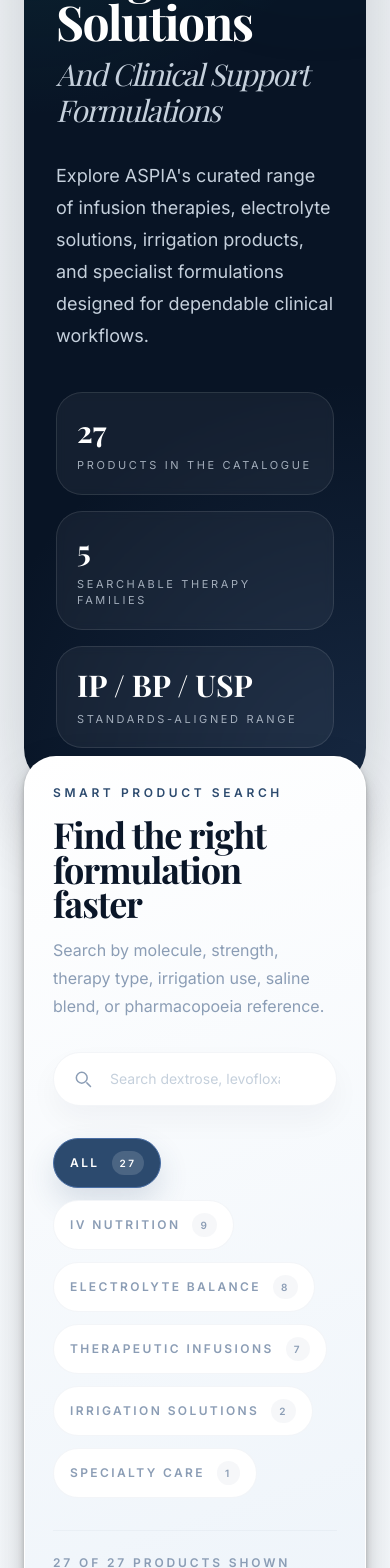
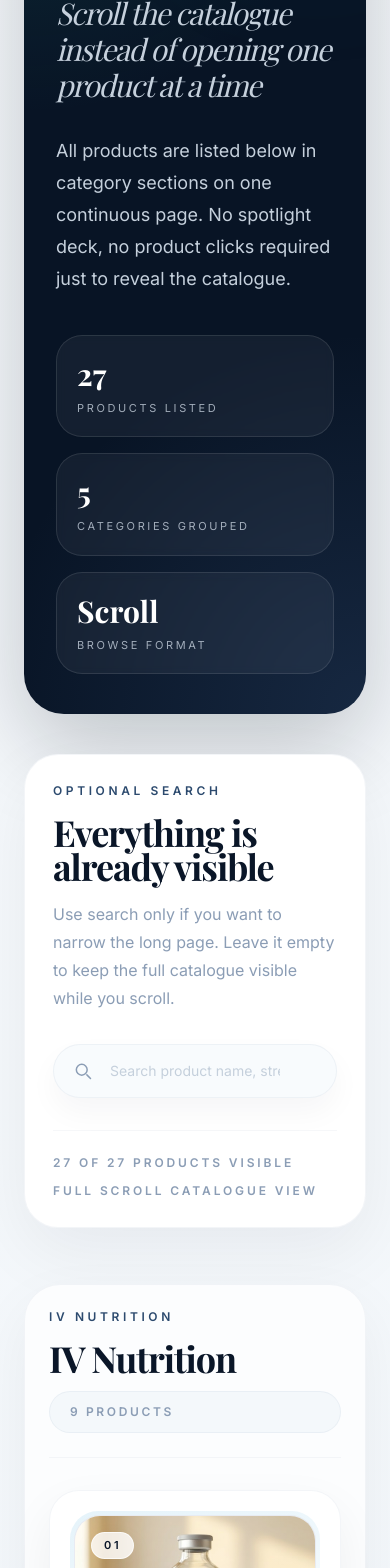
Before and after one commit to sridivyansh0511-beep/Aspia, a Next.js app: page /products in a window 390 px wide. Shown: the part 420-1988 px from the top of the page. Built offline with nearby package versions, Linux system fonts and the light colour scheme; a web font is replaced by a local one.

Commit message:
Recreate ProductsSection component with improved catalogue layout

```diff
--- a/src/components/sections/ProductsSection.jsx
+++ b/src/components/sections/ProductsSection.jsx
@@ -1,11 +1,9 @@
 'use client';
 
-import { useDeferredValue, useEffect, useRef, useState } from 'react';
+import { useDeferredValue, useLayoutEffect, useRef, useState } from 'react';
 import { gsap } from 'gsap';
-import Image from 'next/image';
 import Link from 'next/link';
 import ProductVisual from '@/components/products/ProductVisual';
-import BorderGlow from '@/components/ui/BorderGlow';
 import { PRODUCT_CATEGORIES, PRODUCTS } from '@/data/products';
 
 const TONE_ACCENTS = {
@@ -19,42 +17,20 @@
   silver: '#9BA9B7',
 };
 
-function getCategoryCount(category) {
-  if (category === 'All') {
-    return PRODUCTS.length;
-  }
+const TONE_SURFACES = {
+  aqua: 'rgba(44, 158, 214, 0.12)',
+  blue: 'rgba(66, 140, 198, 0.12)',
+  emerald: 'rgba(52, 161, 113, 0.12)',
+  amber: 'rgba(213, 154, 73, 0.13)',
+  violet: 'rgba(125, 101, 204, 0.14)',
+  rose: 'rgba(215, 93, 125, 0.12)',
+  teal: 'rgba(47, 158, 152, 0.12)',
+  silver: 'rgba(155, 169, 183, 0.14)',
+};
 
-  return PRODUCTS.filter((product) => product.category === category).length;
-}
+const CATALOG_CATEGORIES = PRODUCT_CATEGORIES.filter((category) => category !== 'All');
 
-export default function ProductsSection({ preview = false }) {
-  const sectionRef = useRef(null);
-  const [query, setQuery] = useState('');
-  const [activeCategory, setActiveCategory] = useState('All');
-  const deferredQuery = useDeferredValue(query);
-
-  useEffect(() => {
-    const tl = gsap.timeline({ delay: 0.25 });
-
-    tl.fromTo(
-      sectionRef.current.querySelectorAll('.product-item'),
-      { opacity: 0, y: 42 },
-      { opacity: 1, y: 0, duration: 0.9, stagger: 0.05, ease: 'power3.out' }
-    );
-  }, []);
-
-  const searchTerms = deferredQuery
-    .toLowerCase()
-    .split(/\s+/)
-    .filter(Boolean);
-
-  const filteredProducts = PRODUCTS.filter((product) => {
-    const matchesCategory = activeCategory === 'All' || product.category === activeCategory;
-
-    if (!matchesCategory) {
-      return false;
-    }
-
+function matchesSearch(product, searchTerms) {
   if (searchTerms.length === 0) {
     return true;
   }
@@ -70,48 +46,118 @@
     .toLowerCase();
 
   return searchTerms.every((term) => haystack.includes(term));
-  });
+}
 
-  const previewProducts = PRODUCTS.filter((product) => product.featured).slice(0, 3);
-  const productsToRender = preview ? previewProducts : filteredProducts;
+function ProductCard({ product, compact = false }) {
+  const accent = TONE_ACCENTS[product.tone] ?? TONE_ACCENTS.blue;
+  const surface = TONE_SURFACES[product.tone] ?? TONE_SURFACES.blue;
 
   return (
-    <section
-      ref={sectionRef}
-      className={preview ? 'bg-[linear-gradient(180deg,#FCFDFE,#F2F6FA)] py-28' : 'bg-[linear-gradient(180deg,#F6F9FC,#ECF2F7)] py-28'}
+    <article className="flex h-full flex-col rounded-[30px] border border-slate/10 bg-white p-5 shadow-[0_20px_50px_rgba(10,22,40,0.06)] transition-all duration-300 hover:-translate-y-1 hover:shadow-[0_26px_60px_rgba(10,22,40,0.1)]">
+      <div
+        className="rounded-[28px] p-1"
+        style={{ background: `linear-gradient(160deg, ${surface}, rgba(255,255,255,0.96))` }}
       >
-      <div className="mx-auto max-w-7xl px-6 lg:px-12">
-        <div className={`product-item ${preview ? 'mx-auto max-w-5xl text-center' : 'relative overflow-hidden rounded-[40px] bg-[#081425] px-8 py-10 text-white shadow-[0_32px_90px_rgba(4,12,24,0.22)] md:px-12 md:py-14'}`}>
-          {!preview && (
+        <ProductVisual product={product} />
+      </div>
+
+      <div className="mt-5 flex flex-wrap items-center gap-2">
+        <span
+          className="rounded-full px-4 py-2 text-[11px] font-semibold uppercase tracking-[0.22em] text-white"
+          style={{ backgroundColor: accent }}
+        >
+          {product.category}
+        </span>
+
+        <span className="rounded-full border border-slate/10 bg-[#F5F8FB] px-4 py-2 text-[11px] font-semibold uppercase tracking-[0.22em] text-slate">
+          {product.strength}
+        </span>
+      </div>
+
+      <h3 className={`mt-4 font-display font-bold leading-[1] tracking-[-0.03em] text-navy ${compact ? 'text-[1.75rem]' : 'text-[2rem]'}`}>
+        {product.name}
+      </h3>
+
+      <p className="mt-4 text-sm leading-7 text-slate">
+        {product.description}
+      </p>
+
+      <div className="mt-5 flex flex-wrap gap-2">
+        {product.tags.slice(0, compact ? 2 : 3).map((tag, index) => (
+          <span
+            key={`${product.id}-${tag}`}
+            className="rounded-full border border-slate/10 px-3 py-2 text-[11px] font-semibold uppercase tracking-[0.18em] text-slate"
+            style={{ backgroundColor: index === 0 ? surface : '#F9FBFD' }}
+          >
+            {tag}
+          </span>
+        ))}
+      </div>
+    </article>
+  );
+}
+
+function PreviewCatalogue({ featuredProducts }) {
+  return (
     <>
-              <div className="absolute inset-0 bg-[radial-gradient(circle_at_top_left,rgba(26,158,143,0.18),transparent_32%),radial-gradient(circle_at_bottom_right,rgba(74,111,165,0.22),transparent_38%)]" />
-              <div className="absolute right-[-80px] top-[-80px] h-64 w-64 rounded-full bg-[#1A9E8F]/10 blur-3xl" />
-            </>
-          )}
-
-          <div className={preview ? '' : 'relative grid gap-10 lg:grid-cols-[1.15fr_0.85fr] lg:items-end'}>
-            <div className={preview ? '' : 'max-w-4xl'}>
-              <div className={`section-label ${preview ? 'text-center' : 'text-slate-light'}`}>
-                Pharmaceutical Product Range
-              </div>
-              <h2 className={`section-title ${preview ? 'text-center' : 'text-white'}`}>
-                Sterile Infusions, Irrigation Solutions
-                <span className="mt-3 block text-3xl font-light italic text-slate-light md:text-4xl">
-                  And Clinical Support Formulations
+      <div className="product-item mx-auto max-w-4xl text-center">
+        <div className="section-label">Pharmaceutical Product Range</div>
+        <h2 className="section-title">
+          Featured Products At A Glance
+          <span className="mt-3 block text-3xl font-light italic text-slate md:text-4xl">
+            Clean preview cards instead of click-to-switch slides
           </span>
         </h2>
-              <p className={`mt-8 max-w-4xl text-lg leading-8 ${preview ? 'mx-auto text-slate' : 'text-slate-light'}`}>
-                Explore ASPIA&apos;s curated range of infusion therapies, electrolyte solutions,
-                irrigation products, and specialist formulations designed for dependable clinical workflows.
+        <p className="mx-auto mt-8 max-w-3xl text-lg leading-8 text-slate">
+          A quick look at the range. The full products page now opens as one long scrolling catalogue with all products already visible on the page.
         </p>
       </div>
 
-            {!preview && (
+      <div className="product-item mt-14 grid gap-6 md:grid-cols-2 xl:grid-cols-4">
+        {featuredProducts.map((product) => (
+          <ProductCard key={product.id} product={product} compact />
+        ))}
+      </div>
+
+      <div className="product-item mt-14 text-center">
+        <Link href="/products" className="btn-primary">
+          View Full Product Catalogue
+          <svg className="h-4 w-4" fill="none" viewBox="0 0 24 24" stroke="currentColor">
+            <path strokeLinecap="round" strokeLinejoin="round" strokeWidth={2} d="M13 5l7 7-7 7M5 12h15" />
+          </svg>
+        </Link>
+      </div>
+    </>
+  );
+}
+
+function FullCatalogue({ groupedProducts, query, setQuery, filteredProducts }) {
+  return (
+    <>
+      <div className="product-item relative overflow-hidden rounded-[40px] bg-[#081425] px-8 py-10 text-white shadow-[0_32px_90px_rgba(4,12,24,0.22)] md:px-12 md:py-14">
+        <div className="absolute inset-0 bg-[radial-gradient(circle_at_top_left,rgba(26,158,143,0.18),transparent_34%),radial-gradient(circle_at_bottom_right,rgba(74,111,165,0.22),transparent_38%)]" />
+        <div className="absolute right-[-80px] top-[-80px] h-64 w-64 rounded-full bg-[#1A9E8F]/10 blur-3xl" />
+
+        <div className="relative grid gap-10 lg:grid-cols-[1.15fr_0.85fr] lg:items-end">
+          <div className="max-w-4xl">
+            <div className="section-label text-slate-light">Full Product Catalogue</div>
+            <h2 className="section-title text-white">
+              Every Product On The Page
+              <span className="mt-3 block text-3xl font-light italic text-slate-light md:text-4xl">
+                Scroll the catalogue instead of opening one product at a time
+              </span>
+            </h2>
+
+            <p className="mt-8 max-w-3xl text-lg leading-8 text-slate-light">
+              All products are listed below in category sections on one continuous page. No spotlight deck, no product clicks required just to reveal the catalogue.
+            </p>
+          </div>
+
           <div className="grid gap-4 sm:grid-cols-3 lg:grid-cols-1">
             {[
-                  ['27', 'Products in the catalogue'],
-                  ['5', 'Searchable therapy families'],
-                  ['IP / BP / USP', 'Standards-aligned range'],
+              [String(PRODUCTS.length), 'Products listed'],
+              [String(CATALOG_CATEGORIES.length), 'Categories grouped'],
+              ['Scroll', 'Browse format'],
             ].map(([value, label]) => (
               <div key={label} className="rounded-[26px] border border-white/10 bg-white/[0.05] px-5 py-5 backdrop-blur-sm">
                 <div className="font-display text-3xl font-bold text-white">{value}</div>
@@ -121,78 +167,20 @@
               </div>
             ))}
           </div>
-            )}
         </div>
       </div>
 
-        {preview && (
-          <div className="product-item mt-12 grid gap-5 lg:grid-cols-[0.95fr_1.05fr]">
-            <div className="panel-light overflow-hidden px-0 py-0">
-              <div className="grid md:grid-cols-[0.95fr_1.05fr]">
-                <div className="relative min-h-[280px]">
-                  <Image
-                    src="/facility/quality-lab.png"
-                    alt="Aspia quality laboratory"
-                    fill
-                    className="object-cover"
-                    sizes="(min-width: 1024px) 30vw, 100vw"
-                  />
-                </div>
-                <div className="flex flex-col justify-center px-6 py-7">
-                  <div className="text-xs font-semibold uppercase tracking-[0.28em] text-steel">
-                    Quality Support
-                  </div>
-                  <h3 className="mt-4 font-display text-3xl font-bold leading-tight text-navy">
-                    Every product range is backed by lab-led discipline
-                  </h3>
-                  <p className="mt-4 text-sm leading-7 text-slate">
-                    Our catalogue is supported by a facility environment focused on testing,
-                    validation, and dependable batch confidence.
-                  </p>
-                </div>
-              </div>
-            </div>
-
-            <div className="grid gap-5 md:grid-cols-3 lg:grid-cols-1 xl:grid-cols-3">
-              {[
-                ['27', 'Showcase-ready products'],
-                ['5', 'Searchable therapy categories'],
-                ['IP / BP / USP', 'Pharmacopoeia-led range'],
-              ].map(([value, label]) => (
-                <div key={label} className="panel-light px-6 py-7 text-center">
-                  <div className="font-display text-4xl font-bold text-navy">{value}</div>
-                  <div className="mt-3 text-xs uppercase tracking-[0.24em] text-slate">{label}</div>
-                </div>
-              ))}
-            </div>
-          </div>
-        )}
-
-        {!preview && (
-          <BorderGlow
-            className="product-item relative z-10 -mt-8"
-            backgroundColor="#ffffff"
-            borderRadius={32}
-            glowRadius={26}
-            glowColor="205 74 78"
-            glowIntensity={0.8}
-            edgeSensitivity={34}
-            coneSpread={22}
-            animated
-            fillOpacity={0.3}
-            colors={['#428CC6', '#2F9E98', '#D59A49']}
-          >
-            <div className="relative rounded-[32px] bg-[linear-gradient(160deg,#FFFFFF,#EEF4FA)] p-7 sm:p-8">
+      <div className="product-item mt-10 rounded-[34px] border border-slate/10 bg-white p-7 shadow-[0_24px_70px_rgba(10,22,40,0.06)] sm:p-8">
         <div className="flex flex-col gap-8 lg:flex-row lg:items-end lg:justify-between">
-                <div className="max-w-xl">
+          <div className="max-w-2xl">
             <div className="text-xs font-semibold uppercase tracking-[0.3em] text-steel">
-                    Smart Product Search
+              Optional Search
             </div>
             <h3 className="mt-4 font-display text-4xl font-bold leading-[0.95] tracking-[-0.03em] text-navy">
-                    Find the right formulation faster
+              Everything is already visible
             </h3>
             <p className="mt-4 text-base leading-7 text-slate">
-                    Search by molecule, strength, therapy type, irrigation use, saline blend, or pharmacopoeia reference.
+              Use search only if you want to narrow the long page. Leave it empty to keep the full catalogue visible while you scroll.
             </p>
           </div>
 
@@ -206,23 +194,21 @@
               >
                 <path strokeLinecap="round" strokeLinejoin="round" strokeWidth={1.8} d="m21 21-4.35-4.35M17 10.5A6.5 6.5 0 1 1 4 10.5a6.5 6.5 0 0 1 13 0Z" />
               </svg>
+
               <input
                 type="text"
                 value={query}
                 onChange={(event) => setQuery(event.target.value)}
-                      placeholder="Search dextrose, levofloxacin, irrigation, 0.9%, U.S.P..."
-                      className="w-full rounded-full border border-slate/10 bg-white px-14 py-4 text-sm text-navy shadow-[0_14px_30px_rgba(15,23,42,0.04)] outline-none transition-all duration-300 placeholder:text-slate-light focus:border-steel-light focus:shadow-[0_18px_36px_rgba(44,74,110,0.12)]"
+                placeholder="Search product name, strength, category, or tag..."
+                className="w-full rounded-full border border-slate/10 bg-[#F8FBFD] px-14 py-4 text-sm text-navy shadow-[0_14px_30px_rgba(15,23,42,0.04)] outline-none transition-all duration-300 placeholder:text-slate-light focus:border-steel-light focus:bg-white focus:shadow-[0_18px_36px_rgba(44,74,110,0.12)]"
               />
             </div>
 
-                  {(query || activeCategory !== 'All') && (
+            {query && (
               <div className="mt-4 flex justify-end">
                 <button
                   type="button"
-                        onClick={() => {
-                          setQuery('');
-                          setActiveCategory('All');
-                        }}
+                  onClick={() => setQuery('')}
                   className="text-xs font-semibold uppercase tracking-[0.24em] text-steel transition-colors hover:text-navy"
                 >
                   Clear Search
@@ -232,146 +218,114 @@
           </div>
         </div>
 
-              <div className="mt-8 flex flex-wrap gap-3">
-                {PRODUCT_CATEGORIES.map((category) => {
-                  const isActive = activeCategory === category;
-
-                  return (
-                    <button
-                      key={category}
-                      type="button"
-                      onClick={() => setActiveCategory(category)}
-                      className={`inline-flex items-center gap-3 rounded-full border px-4 py-3 text-xs font-semibold uppercase tracking-[0.2em] transition-all duration-300 ${
-                        isActive
-                          ? 'border-steel-light bg-steel text-white shadow-[0_14px_30px_rgba(44,74,110,0.16)]'
-                          : 'border-slate/10 bg-white text-slate hover:border-steel-light/40 hover:text-navy'
-                      }`}
-                    >
-                      <span>{category}</span>
-                      <span className={`rounded-full px-2 py-1 text-[10px] ${isActive ? 'bg-white/15 text-white' : 'bg-slate/[0.08] text-slate'}`}>
-                        {getCategoryCount(category)}
-                      </span>
-                    </button>
-                  );
-                })}
-              </div>
-
         <div className="mt-8 flex flex-col gap-3 border-t border-slate/[0.08] pt-6 text-xs font-semibold uppercase tracking-[0.24em] text-slate sm:flex-row sm:items-center sm:justify-between">
-                <span>{filteredProducts.length} of {PRODUCTS.length} products shown</span>
-                <span>{activeCategory === 'All' ? 'Entire product catalogue' : activeCategory}</span>
-              </div>
-            </div>
-          </BorderGlow>
-        )}
-
-        {!preview && (
-          <div className="product-item mt-14 flex flex-col gap-3 sm:flex-row sm:items-end sm:justify-between">
-            <div>
-              <div className="section-label">Full Catalogue</div>
-              <h3 className="font-display text-5xl font-bold leading-[0.95] tracking-[-0.03em] text-navy">
-                Browse All Products
-              </h3>
-            </div>
-            <p className="max-w-2xl text-base leading-7 text-slate">
-              Every formulation is presented in a premium showcase layout with cleaner detail hierarchy and faster scanning.
-            </p>
-          </div>
-        )}
-
-        <div className={`mt-12 grid gap-8 md:grid-cols-2 xl:grid-cols-3 ${preview ? '' : '2xl:grid-cols-4'}`}>
-          {productsToRender.map((product) => (
-            <article key={product.id} className="product-item group">
-              <div className="flex h-full flex-col overflow-hidden rounded-[32px] border border-slate/10 bg-white shadow-[0_20px_50px_rgba(15,23,42,0.06)] transition-all duration-300 hover:-translate-y-2 hover:shadow-[0_28px_66px_rgba(15,23,42,0.12)]">
-                <div className="relative p-5">
-                  <div
-                    className="absolute inset-x-5 top-5 h-1 rounded-full opacity-80"
-                    style={{ backgroundColor: TONE_ACCENTS[product.tone] ?? '#2C9ED6' }}
-                  />
-                  <ProductVisual product={product} />
-                </div>
-
-                <div className="flex flex-1 flex-col border-t border-slate/[0.08] px-6 pb-6 pt-5">
-                  <div className="flex items-start justify-between gap-5">
-                    <div className="text-[11px] font-semibold uppercase tracking-[0.28em] text-steel">
-                      {product.category}
-                    </div>
-                    <div className="rounded-full border border-slate/10 bg-[#F7FAFC] px-3 py-1 text-[11px] font-semibold uppercase tracking-[0.24em] text-slate">
-                      {product.id}
+          <span>{filteredProducts.length} of {PRODUCTS.length} products visible</span>
+          <span>{query ? 'Filtered catalogue view' : 'Full scroll catalogue view'}</span>
         </div>
       </div>
 
-                  <h3 className="mt-4 font-display text-[1.65rem] font-bold leading-[1.05] tracking-[-0.02em] text-navy">
-                    {product.name}
+      {filteredProducts.length === 0 ? (
+        <div className="product-item panel-light mt-10 px-8 py-12 text-center">
+          <div className="font-display text-3xl font-bold text-navy">No products matched your search</div>
+          <p className="mx-auto mt-4 max-w-2xl text-base leading-7 text-slate">
+            Try another molecule name, concentration, or category term to bring products back into the scroll view.
+          </p>
+        </div>
+      ) : (
+        <div className="mt-14 space-y-12">
+          {groupedProducts.map(({ category, products }) => (
+            <section
+              key={category}
+              className="product-item rounded-[36px] border border-slate/10 bg-white/75 p-6 shadow-[0_22px_60px_rgba(10,22,40,0.05)] backdrop-blur-sm sm:p-8"
+            >
+              <div className="flex flex-col gap-4 border-b border-slate/[0.08] pb-6 sm:flex-row sm:items-end sm:justify-between">
+                <div>
+                  <div className="section-label">{category}</div>
+                  <h3 className="font-display text-4xl font-bold leading-[0.96] tracking-[-0.03em] text-navy">
+                    {category}
                   </h3>
-
-                  <p className="mt-4 text-sm leading-7 text-slate">
-                    {product.description}
-                  </p>
-
-                  <div className="mt-6 flex flex-wrap gap-2">
-                    {[product.strength, ...product.tags].slice(0, 3).map((chip, index) => (
-                      <span
-                        key={`${chip}-${index}`}
-                        className="rounded-full border border-slate/10 bg-[#F5F8FB] px-3 py-2 text-[11px] font-semibold uppercase tracking-[0.18em] text-slate"
-                      >
-                        {chip}
-                      </span>
-                    ))}
                 </div>
 
-                  <div className="mt-auto flex items-center justify-between gap-4 pt-8">
-                    <div className="flex items-center gap-3">
-                      <span
-                        className="h-2.5 w-2.5 rounded-full"
-                        style={{ backgroundColor: TONE_ACCENTS[product.tone] ?? '#2C9ED6' }}
-                      />
-                      <div className="text-[11px] font-semibold uppercase tracking-[0.24em] text-slate-light">
-                        Sterile showcase
+                <div className="rounded-full border border-slate/10 bg-[#F4F8FB] px-5 py-3 text-xs font-semibold uppercase tracking-[0.22em] text-slate">
+                  {products.length} product{products.length === 1 ? '' : 's'}
                 </div>
               </div>
 
-                    <Link
-                      href="/contact"
-                      className="inline-flex items-center gap-2 text-xs font-semibold uppercase tracking-[0.22em] text-steel transition-colors hover:text-navy"
-                    >
-                      Request Details
-                      <svg className="h-4 w-4" fill="none" viewBox="0 0 24 24" stroke="currentColor">
-                        <path strokeLinecap="round" strokeLinejoin="round" strokeWidth={2} d="M17 8l4 4m0 0-4-4m4 4-4-4" />
-                      </svg>
-                    </Link>
-                  </div>
-                </div>
-              </div>
-            </article>
+              <div className="mt-8 grid gap-6 md:grid-cols-2 xl:grid-cols-3">
+                {products.map((product) => (
+                  <ProductCard key={product.id} product={product} />
                 ))}
               </div>
-
-        {!preview && filteredProducts.length === 0 && (
-          <div className="product-item panel-light mt-10 px-8 py-12 text-center">
-            <div className="font-display text-3xl font-bold text-navy">No products matched your search</div>
-            <p className="mx-auto mt-4 max-w-2xl text-base leading-7 text-slate">
-              Try another molecule name, concentration, or category filter to explore the full catalogue again.
-            </p>
+            </section>
+          ))}
         </div>
       )}
 
       <div className="product-item mt-16 text-center">
-          {preview ? (
-            <Link href="/products" className="btn-primary">
-              View Full Product Catalogue
-              <svg className="w-4 h-4" fill="none" viewBox="0 0 24 24" stroke="currentColor">
-                <path strokeLinecap="round" strokeLinejoin="round" strokeWidth={2} d="M17 8l4 4m0 0-4-4m4 4-4-4" />
+        <Link href="/contact" className="btn-primary">
+          Request Quote
+          <svg className="h-4 w-4" fill="none" viewBox="0 0 24 24" stroke="currentColor">
+            <path strokeLinecap="round" strokeLinejoin="round" strokeWidth={2} d="M13 5l7 7-7 7M5 12h15" />
           </svg>
         </Link>
+      </div>
+    </>
+  );
+}
+
+export default function ProductsSection({ preview = false }) {
+  const sectionRef = useRef(null);
+  const [query, setQuery] = useState('');
+  const deferredQuery = useDeferredValue(query);
+  const featuredProducts = PRODUCTS.filter((product) => product.featured).slice(0, 4);
+
+  const searchTerms = deferredQuery
+    .toLowerCase()
+    .split(/\s+/)
+    .filter(Boolean);
+
+  const filteredProducts = PRODUCTS.filter((product) => matchesSearch(product, searchTerms));
+  const groupedProducts = CATALOG_CATEGORIES
+    .map((category) => ({
+      category,
+      products: filteredProducts.filter((product) => product.category === category),
+    }))
+    .filter(({ products }) => products.length > 0);
+
+  useLayoutEffect(() => {
+    if (!sectionRef.current) {
+      return undefined;
+    }
+
+    const ctx = gsap.context(() => {
+      const items = sectionRef.current.querySelectorAll('.product-item');
+
+      gsap.fromTo(
+        items,
+        { opacity: 0, y: 36 },
+        { opacity: 1, y: 0, duration: 0.85, stagger: 0.07, ease: 'power3.out', delay: 0.12 }
+      );
+    }, sectionRef);
+
+    return () => ctx.revert();
+  }, [preview, filteredProducts.length]);
+
+  return (
+    <section
+      ref={sectionRef}
+      className={preview ? 'bg-[linear-gradient(180deg,#FCFDFE,#F2F6FA)] py-28' : 'bg-[linear-gradient(180deg,#F6F9FC,#ECF2F7_32%,#F8FBFD)] py-28'}
+    >
+      <div className="mx-auto max-w-7xl px-6 lg:px-12">
+        {preview ? (
+          <PreviewCatalogue featuredProducts={featuredProducts} />
         ) : (
-            <Link href="/contact" className="btn-primary">
-              Request Quote
-              <svg className="w-4 h-4" fill="none" viewBox="0 0 24 24" stroke="currentColor">
-                <path strokeLinecap="round" strokeLinejoin="round" strokeWidth={2} d="M17 8l4 4m0 0-4-4m4 4-4-4" />
-              </svg>
-            </Link>
+          <FullCatalogue
+            groupedProducts={groupedProducts}
+            query={query}
+            setQuery={setQuery}
+            filteredProducts={filteredProducts}
+          />
         )}
-        </div>
       </div>
     </section>
   );
```
Lines whose indentation alone changed are shown as unchanged.
